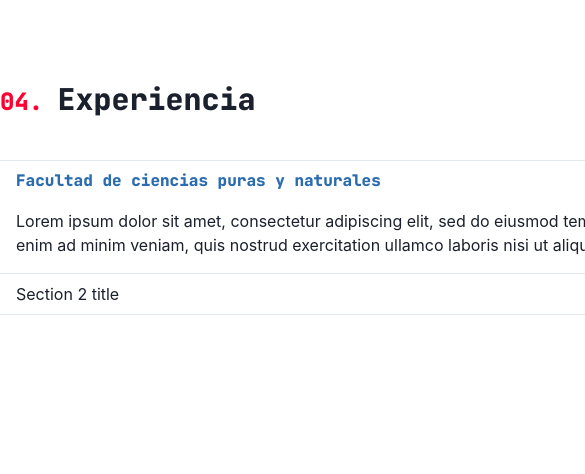
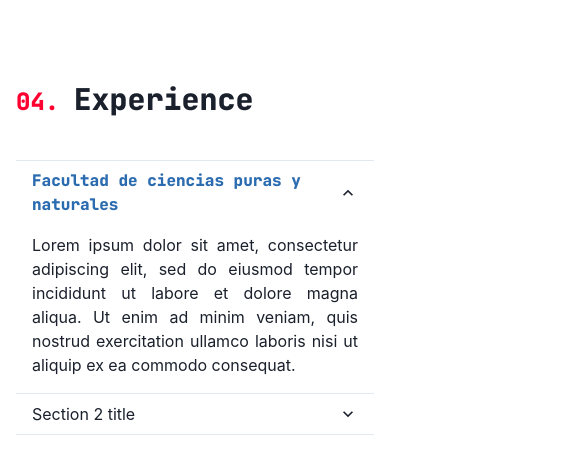
Before and after one commit to arielscc/myf, a Next.js app: page /sections/Experience in a window 390 px wide. Shown: the top 474 px of the page, 585 px wide, since content can reach past the window. Built offline with nearby package versions, Linux system fonts and the light colour scheme.

Commit message:
feat: Responsividad Experiencia

```diff
--- a/pages/sections/Experience.js
+++ b/pages/sections/Experience.js
@@ -1,26 +1,17 @@
+import React from 'react';
 import {
-  Heading,
   Box,
-  chakra,
   Text,
   Accordion,
   AccordionItem,
   AccordionButton,
   AccordionPanel,
   AccordionIcon,
-  useColorModeValue,
 } from '@chakra-ui/react';
-import React from 'react';
+import Container from '../components/Container';
 
-const Experience = () => {
-  return (
-    <Box w="5xl" mx="auto" my="20">
-      <Heading fontFamily="jet" my="5">
-        <chakra.span color="tomato" fontSize="2xl" fontWeight="900">
-          04.{' '}
-        </chakra.span>
-        Experiencia
-      </Heading>
+const Experience = () => (
+  <Container title="Experience" index={4}>
     <Accordion defaultIndex={[0]} allowMultiple mt="10">
       <AccordionItem>
         <AccordionButton>
@@ -37,33 +28,30 @@ const Experience = () => {
           <AccordionIcon />
         </AccordionButton>
 
-          <AccordionPanel pb={4}>
+        <AccordionPanel pb={4} textAlign={{ base: 'justify', md: 'left' }}>
           Lorem ipsum dolor sit amet, consectetur adipiscing elit, sed do
-            eiusmod tempor incididunt ut labore et dolore magna aliqua. Ut enim
-            ad minim veniam, quis nostrud exercitation ullamco laboris nisi ut
+          eiusmod tempor incididunt ut labore et dolore magna aliqua. Ut enim ad
+          minim veniam, quis nostrud exercitation ullamco laboris nisi ut
           aliquip ex ea commodo consequat.
         </AccordionPanel>
       </AccordionItem>
 
       <AccordionItem>
-          <h2>
         <AccordionButton>
           <Box flex="1" textAlign="left">
             Section 2 title
           </Box>
           <AccordionIcon />
         </AccordionButton>
-          </h2>
         <AccordionPanel pb={4}>
           Lorem ipsum dolor sit amet, consectetur adipiscing elit, sed do
-            eiusmod tempor incididunt ut labore et dolore magna aliqua. Ut enim
-            ad minim veniam, quis nostrud exercitation ullamco laboris nisi ut
+          eiusmod tempor incididunt ut labore et dolore magna aliqua. Ut enim ad
+          minim veniam, quis nostrud exercitation ullamco laboris nisi ut
           aliquip ex ea commodo consequat.
         </AccordionPanel>
       </AccordionItem>
     </Accordion>
-    </Box>
+  </Container>
 );
-};
 
 export default Experience;
```
Also changed, not shown: 1 other file (tests, documents, lock files or other folders). Lines whose indentation alone changed are shown as unchanged.
